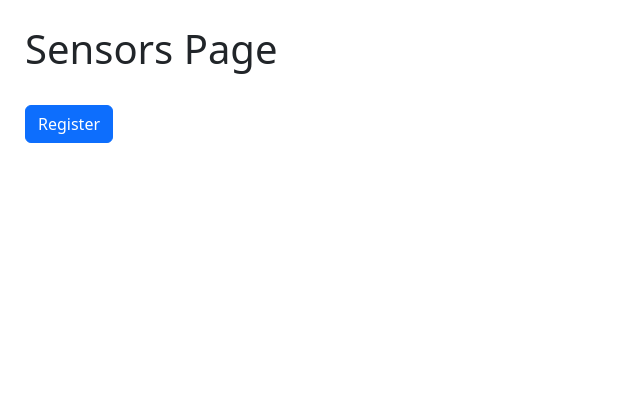
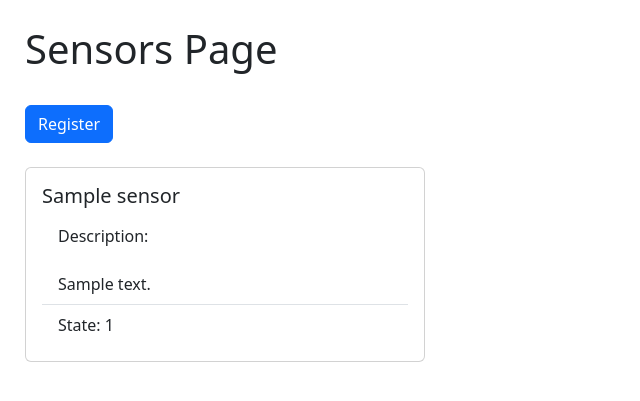
Before and after one commit to SGodinho7/sensor_api, a Flask app: page /sensors/ in a window 1280 px wide. Shown: the top 401 px of the page, without its empty margins (0-640 px from the left). Run offline with Flask 3, Linux system fonts and the light colour scheme; tables that the repository leaves empty hold one stand-in row (values such as "Sample post").

Commit message:
Add database sensor register

```diff
--- a/app/blueprints/sensor_api/routes.py
+++ b/app/blueprints/sensor_api/routes.py
@@ -1,4 +1,7 @@
 from flask import Blueprint, render_template, request, jsonify
+
+from app.app import db
+from app.blueprints.sensor_api.models import Sensor
 
 sensors = Blueprint('sensors', __name__, template_folder='templates',
                     static_folder='static', static_url_path='/static')
@@ -6,7 +9,9 @@ sensors = Blueprint('sensors', __name__, template_folder='templates',
 
 @sensors.route('/', methods=['GET'])
 def index():
-    return render_template('sensor_api/index.html')
+    sensors = Sensor.query.all()
+
+    return render_template('sensor_api/index.html', sensors=sensors)
 
 
 @sensors.route('/register', methods=['GET'])
@@ -17,5 +22,9 @@ def register():
 @sensors.route('/post_sensor', methods=['POST'])
 def post_sensor():
     data = request.form
+    sensor = Sensor(name=data['name'], desc=data['desc'], state=0)
+
+    db.session.add(sensor)
+    db.session.commit()
 
     return jsonify('{"message": "Success"}')
--- a/app/blueprints/sensor_api/static/js/post_sensor.js
+++ b/app/blueprints/sensor_api/static/js/post_sensor.js
@@ -12,6 +12,8 @@ async function postSensor() {
 	} catch (e) {
 		console.error(e);
 	}
+
+	window.location.replace('/sensors');
 }
 
 form.addEventListener('submit', (event) => {
--- a/app/blueprints/sensor_api/templates/sensor_api/index.html
+++ b/app/blueprints/sensor_api/templates/sensor_api/index.html
@@ -9,5 +9,18 @@
 	<a href="{{ url_for('sensors.register') }}">
 		<button class="btn btn-primary">Register</button>
 	</a>
+	<br><br>
+	{% for sensor in sensors %}
+	<div class="card" style="width: 25rem;">
+		<div class="card-body">
+			<h5 class="card-title">{{ sensor.name }}</h5>
+			<ul class="list-group list-group-flush">
+				<li class="list-group-item">Description:<br><br>{{ sensor.desc }}</li>
+				<li class="list-group-item">State: {{ sensor.state }}</li>
+			</ul>
+		</div>
+	</div>
+	<br>
+	{% endfor %}
 </div>
 {% endblock %}
```
